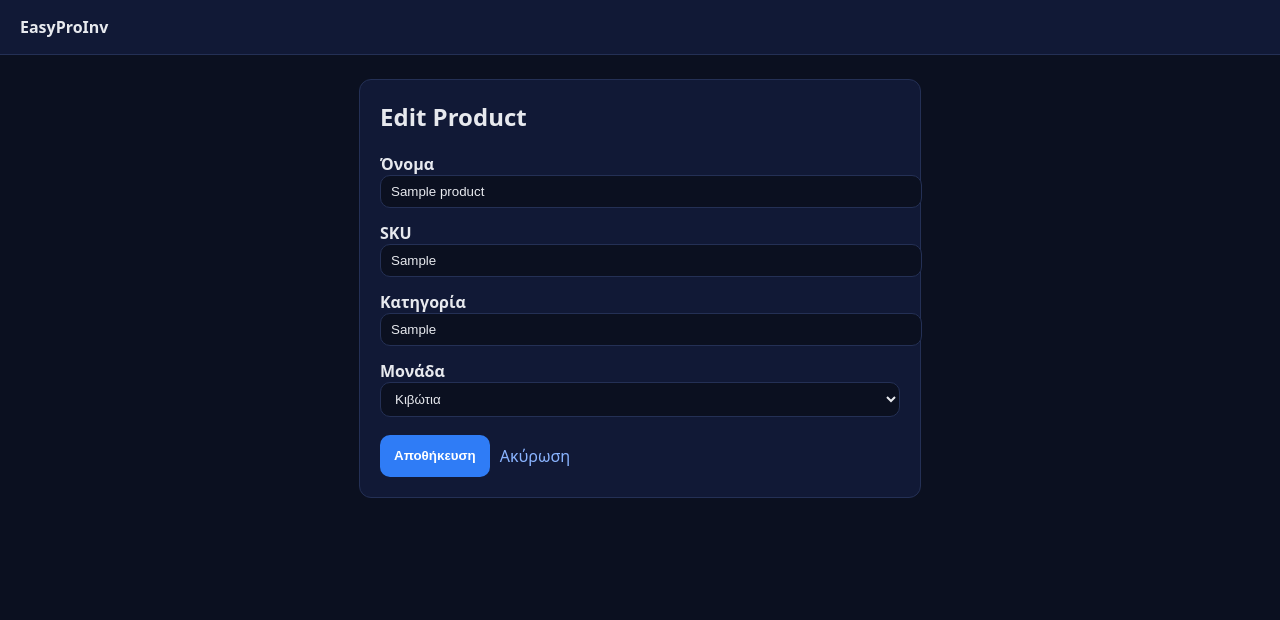
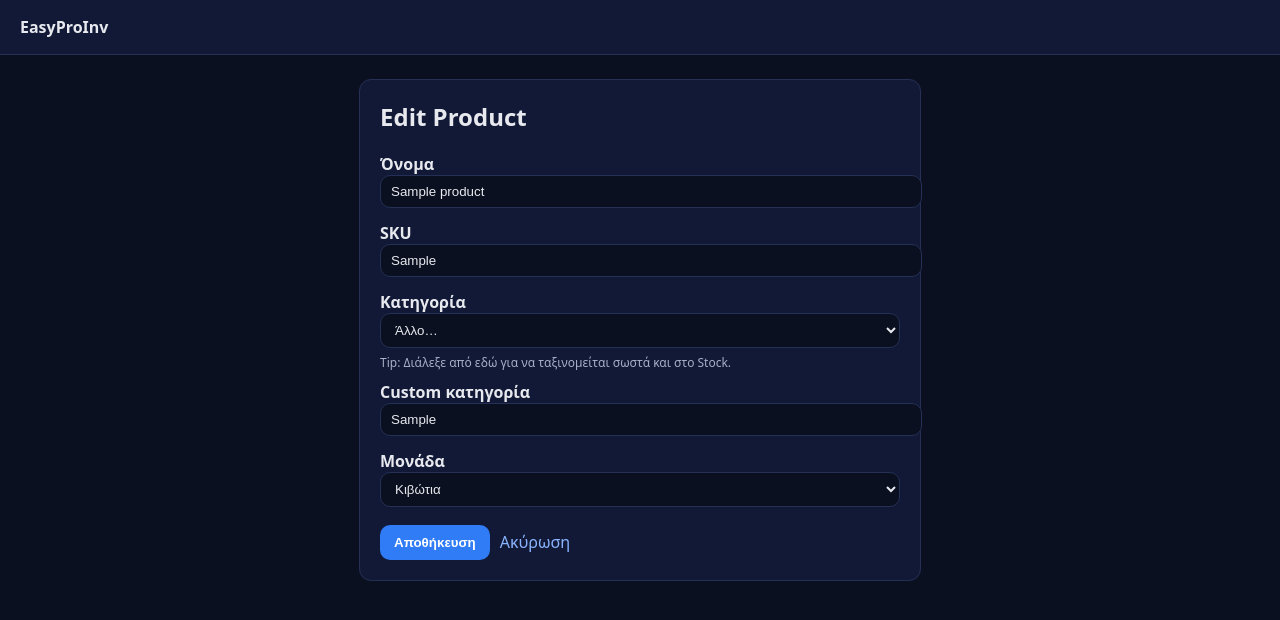
Before and after one commit to cfragoulis-design/Warehouse, a FastAPI app: page /products/1/edit in a window 1280 px wide. Shown: the top 620 px of the page. Run offline with FastAPI, Linux system fonts and the light colour scheme; the visitor is signed in with stand-in values (Sample User, id 1); tables that the repository leaves empty hold one stand-in row (values such as "Sample post"); parts of the project's set-up code (start-up, migrations or seed data) failed here and were passed over.

Commit message:
Add files via upload

```diff
--- a/app/templates/product_form.html
+++ b/app/templates/product_form.html
@@ -8,11 +8,14 @@
     body{font-family:system-ui,Segoe UI,Arial,sans-serif;background:#0b1020;color:#e7e9ee;margin:0;}
     .top{padding:16px 20px;background:#111936;border-bottom:1px solid #243055}
     .card{max-width:520px;margin:24px auto;padding:20px;background:#111936;border:1px solid #243055;border-radius:12px}
-    label{display:block;margin-top:14px;font-weight:700}
+    label{display:block;margin-top:14px;font-weight:800}
     input,select{width:100%;padding:8px 10px;border-radius:10px;border:1px solid #243055;background:#0b1020;color:#e7e9ee}
-    .actions{margin-top:18px;display:flex;gap:10px}
-    .btn{background:#2f7cf6;color:#fff;border:0;border-radius:10px;padding:10px 14px;font-weight:800;cursor:pointer}
-    .link{color:#8ab4ff;text-decoration:none;padding:10px 0}
+    .actions{margin-top:18px;display:flex;gap:10px;align-items:center}
+    .btn{background:#2f7cf6;color:#fff;border:0;border-radius:10px;padding:10px 14px;font-weight:900;cursor:pointer}
+    .link{color:#8ab4ff;text-decoration:none}
+    .muted{color:#a7b0c7;font-size:12px;margin-top:6px}
+    .hide{display:none}
+    .warn{margin-bottom:12px;color:#ff8a8a;font-weight:800}
   </style>
 </head>
 <body>
@@ -23,6 +26,10 @@
   <div class="card">
     <h2 style="margin-top:0">{{ 'New Product' if not product else 'Edit Product' }}</h2>
 
+    {% if request.query_params.get('err') == 'sku' %}
+      <div class="warn">⚠️ Το SKU υπάρχει ήδη. Διάλεξε διαφορετικό.</div>
+    {% endif %}
+
     <form method="post" action="{{ action }}">
       <label>Όνομα</label>
       <input name="name" required value="{{ product.name if product else '' }}">
@@ -30,8 +37,28 @@
       <label>SKU</label>
       <input name="sku" value="{{ product.sku if product else '' }}">
 
+      {# ---- Category: dropdown + optional custom ---- #}
+      {% set cat = (product.category if product else '') %}
+      {% set preset = ['Κοτόπουλα','Χοιρινά','Μοσχάρι','Διάφορα'] %}
+      {% set is_custom = (cat and (cat not in preset)) %}
+
       <label>Κατηγορία</label>
-      <input name="category" value="{{ product.category if product else '' }}">
+      <select id="category_select">
+        <option value="">—</option>
+        {% for c in preset %}
+          <option value="{{ c }}" {% if cat == c %}selected{% endif %}>{{ c }}</option>
+        {% endfor %}
+        <option value="__custom__" {% if is_custom %}selected{% endif %}>Άλλο…</option>
+      </select>
+      <div class="muted">Tip: Διάλεξε από εδώ για να ταξινομείται σωστά και στο Stock.</div>
+
+      <div id="custom_wrap" class="{% if not is_custom %}hide{% endif %}">
+        <label style="margin-top:10px">Custom κατηγορία</label>
+        <input id="custom_input" placeholder="π.χ. Αλλαντικά" value="{% if is_custom %}{{ cat }}{% endif %}">
+      </div>
+
+      {# This is what backend reads #}
+      <input type="hidden" name="category" id="category_hidden" value="{{ cat }}">
 
       <label>Μονάδα</label>
       <select name="unit">
@@ -45,5 +72,31 @@
       </div>
     </form>
   </div>
+
+<script>
+(function(){
+  const sel = document.getElementById("category_select");
+  const hidden = document.getElementById("category_hidden");
+  const wrap = document.getElementById("custom_wrap");
+  const custom = document.getElementById("custom_input");
+
+  function sync(){
+    const v = sel.value || "";
+    if(v === "__custom__"){
+      wrap.classList.remove("hide");
+      hidden.value = (custom.value || "").trim();
+    }else{
+      wrap.classList.add("hide");
+      hidden.value = v;
+    }
+  }
+
+  sel.addEventListener("change", sync);
+  if(custom) custom.addEventListener("input", sync);
+
+  sync();
+})();
+</script>
+
 </body>
 </html>
```
